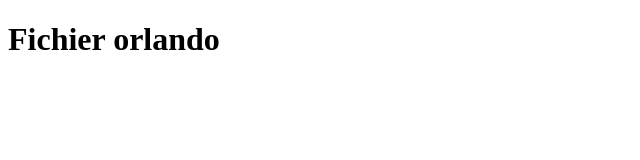
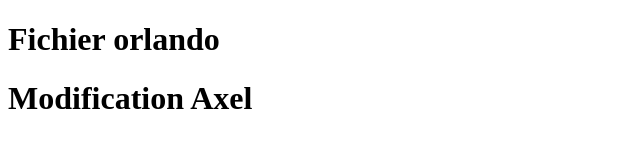
Before and after one commit to D-orlando84/coursGit, a plain HTML site: page fichierOrlando.html in a window 1280 px wide. Shown: the whole page, without its empty margins (0-640 px from the left). Drawn offline with Linux system fonts and the light colour scheme.

Commit message:
Update fichierOrlando.html

```diff
--- a/fichierOrlando.html
+++ b/fichierOrlando.html
@@ -5,5 +5,6 @@
     </head>
 <body>
     <h1>Fichier orlando</h1>
+    <h1>Modification Axel</h1>
 </body>
 </html>
```
